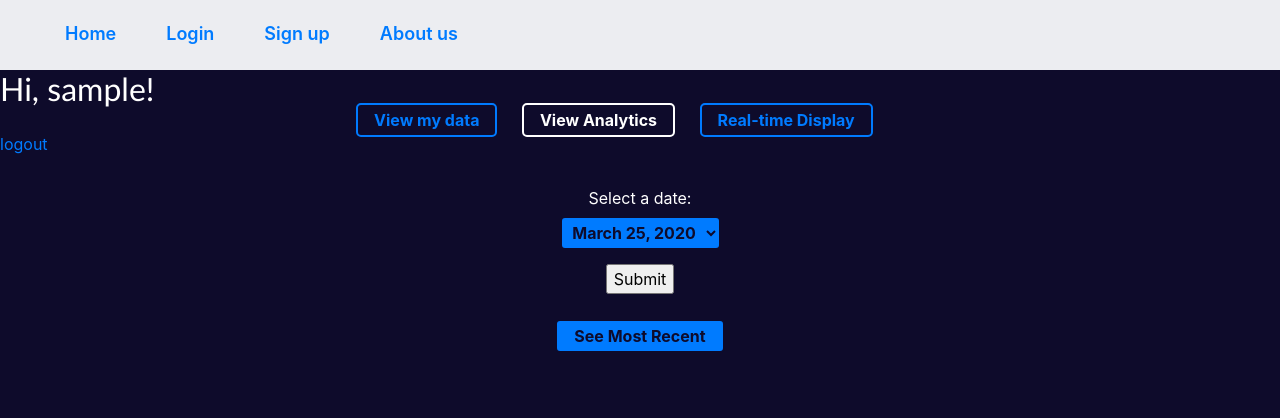
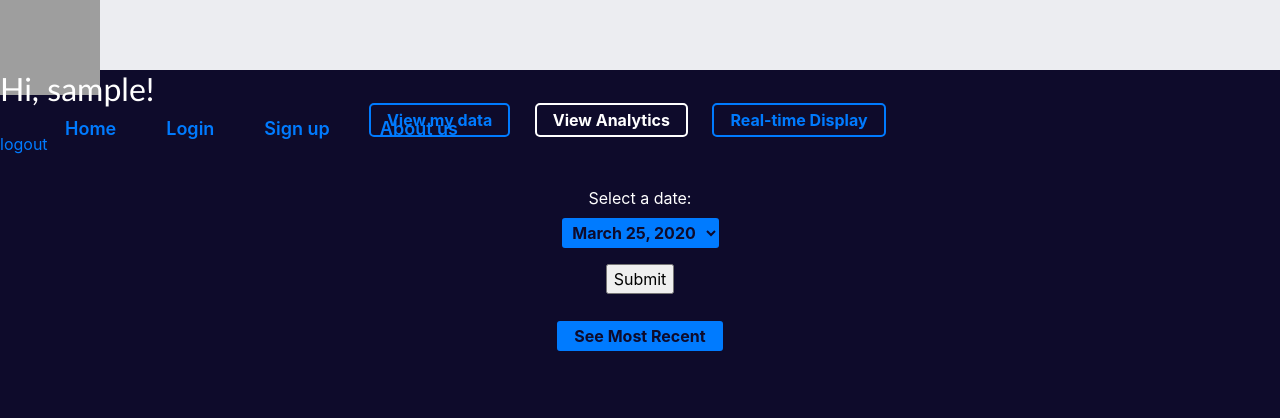
Before and after one commit to brookepaxman/wsm-app, a Django app: page /analysis/ in a window 1280 px wide. Shown: the top 418 px of the page. Run offline with Django 3.2, Linux system fonts and the light colour scheme; the visitor is signed in with stand-in values (Sample User, id 1); data that the repository does not hold is empty; some libraries are stand-ins or nearby versions; grey boxes are pictures that could not be loaded.

Commit message:
new navigation

```diff
--- a/mysite/templates/template.html
+++ b/mysite/templates/template.html
@@ -22,6 +22,7 @@
   <div id="navigation">
     {% block navigation %}
       <div class="nav-container">
+        <a href="/"><img height="95px" width="100px" src="{% static '/admin/img/WSM-01.png' %}" alt=""></a>
         <ul class="flex">
           <li>
             <a class="nav-link-txt" href="/">
--- a/polls/templates/polls/analysis.html
+++ b/polls/templates/polls/analysis.html
@@ -58,7 +58,7 @@
   }
   .subnav-container {
     position: relative;
-    left: -2%;
+    left: -1%;
   }
   .alignment-txt {
     width: 130px;
```
Also changed, not shown: 2 other files.
